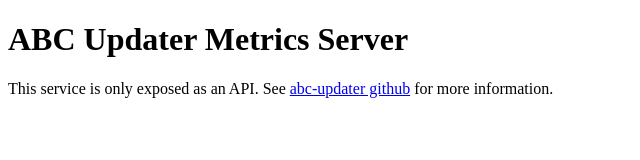
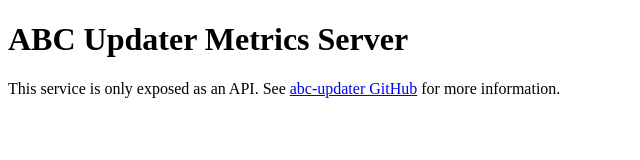
Before and after one commit to abcxyz/abc-updater, a plain HTML site: page static/index.html in a window 1280 px wide. Shown: the full height of the page, 0-640 px from the left. Drawn offline with Linux system fonts and the light colour scheme.

```diff
--- a/static/index.html
+++ b/static/index.html
@@ -23,7 +23,7 @@
     <h1>ABC Updater Metrics Server</h1>
     <p>
       This service is only exposed as an API. See
-      <a href="https://github.com/abcxyz/abc-updater">abc-updater github</a>
+      <a href="https://github.com/abcxyz/abc-updater">abc-updater GitHub</a>
       for more information.
     </p>
   </body>
```
Also changed, not shown: 2 other files.
